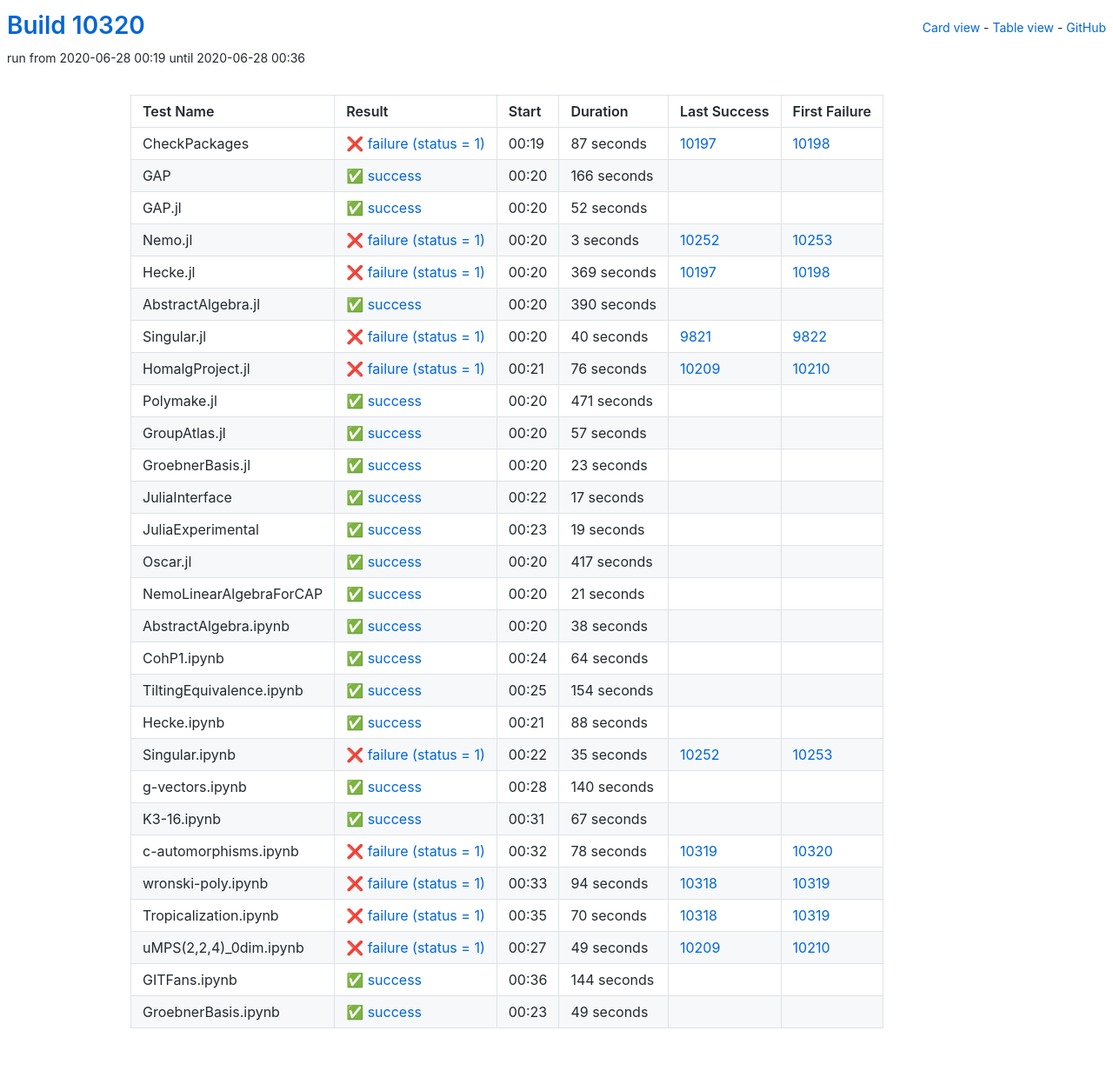
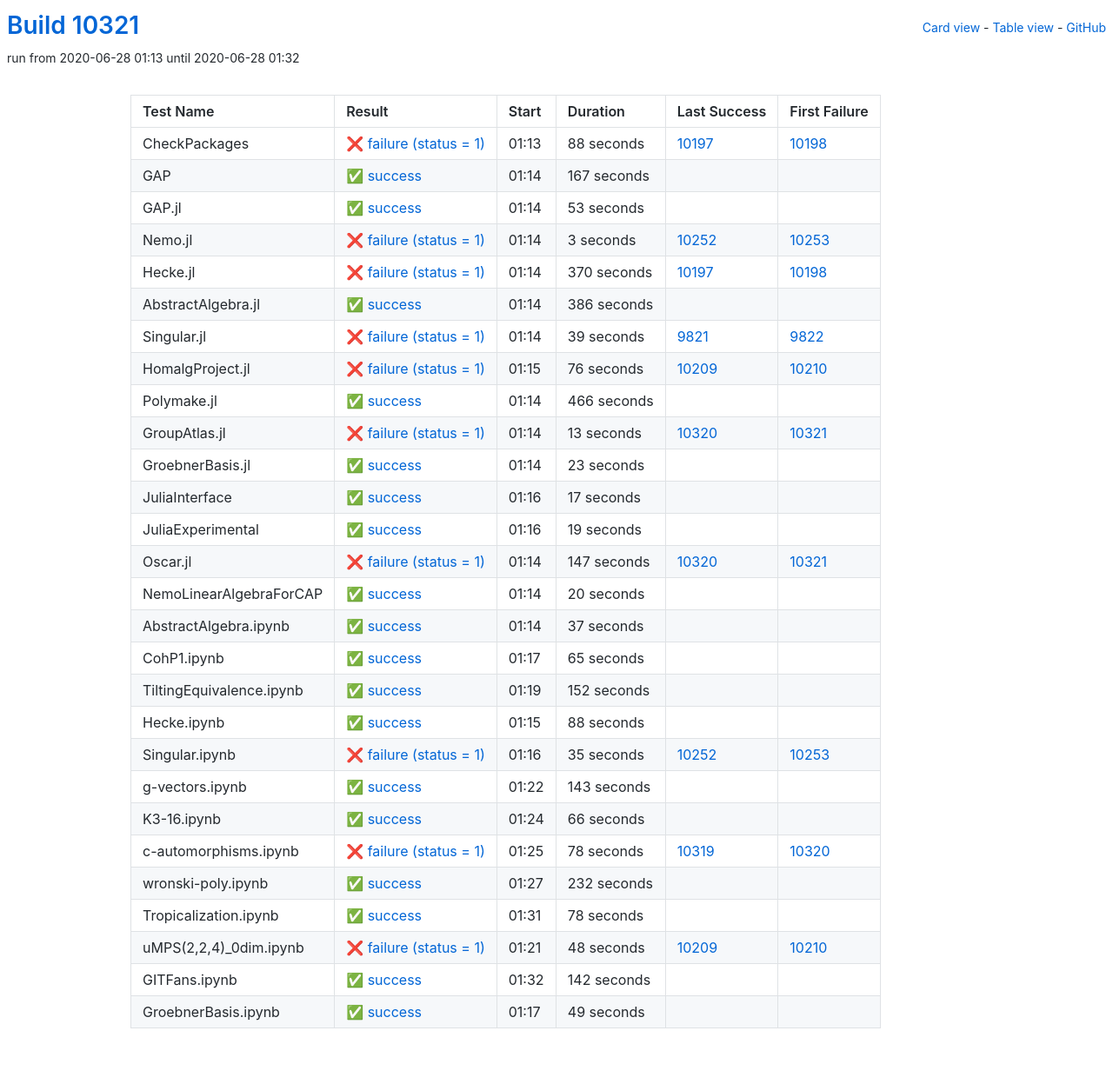
Before and after one commit to oscar-system/oscar-ci-status, a Jekyll site: the page built from table.html, in a window 1280 px wide. Shown: the whole page at 87% size. Built offline with Jekyll 4.4.1, drawn with Linux system fonts in a browser that asks for light colours.

Commit message:
Build #10321

```diff
--- a/_data/ci.yml
+++ b/_data/ci.yml
@@ -1,6 +1,6 @@
 ---
-build: 10320
-build_url: https://oscarci.mathematik.uni-kl.de/job/oscar/10320/
+build: 10321
+build_url: https://oscarci.mathematik.uni-kl.de/job/oscar/10321/
 job: oscar
 organization: oscar-system
 repo: oscar-ci-status
@@ -8,44 +8,44 @@
 tests:
 - name: CheckPackages
   id: checkpackages
-  log: https://oscarci.mathematik.uni-kl.de/job/oscar/10320/artifact/logs/build-10320/CheckPackages.log
-  start: 2020-06-28 00:19
+  log: https://oscarci.mathematik.uni-kl.de/job/oscar/10321/artifact/logs/build-10321/CheckPackages.log
+  start: 2020-06-28 01:13
   success: false
   exitcode: 1
   status: failure
-  duration: 87
+  duration: 88
   last_success: 10197
   last_success_url: https://oscarci.mathematik.uni-kl.de/job/oscar/10197/
   first_failure: 10198
   first_failure_url: https://oscarci.mathematik.uni-kl.de/job/oscar/10198/
 - name: GAP
   id: gap
-  log: https://oscarci.mathematik.uni-kl.de/job/oscar/10320/artifact/logs/build-10320/GAP.log
-  start: 2020-06-28 00:20
+  log: https://oscarci.mathematik.uni-kl.de/job/oscar/10321/artifact/logs/build-10321/GAP.log
+  start: 2020-06-28 01:14
   success: true
   exitcode: 0
   status: success
-  duration: 166
+  duration: 167
   last_success: false
   last_success_url:
   first_failure: false
   first_failure_url:
 - name: GAP.jl
   id: gap-jl
-  log: https://oscarci.mathematik.uni-kl.de/job/oscar/10320/artifact/logs/build-10320/GAP.jl.log
-  start: 2020-06-28 00:20
+  log: https://oscarci.mathematik.uni-kl.de/job/oscar/10321/artifact/logs/build-10321/GAP.jl.log
+  start: 2020-06-28 01:14
   success: true
   exitcode: 0
   status: success
-  duration: 52
+  duration: 53
   last_success: false
   last_success_url:
   first_failure: false
   first_failure_url:
 - name: Nemo.jl
   id: nemo-jl
-  log: https://oscarci.mathematik.uni-kl.de/job/oscar/10320/artifact/logs/build-10320/Nemo.jl.log
-  start: 2020-06-28 00:20
+  log: https://oscarci.mathematik.uni-kl.de/job/oscar/10321/artifact/logs/build-10321/Nemo.jl.log
+  start: 2020-06-28 01:14
   success: false
   exitcode: 1
   status: failure
@@ -56,44 +56,44 @@
   first_failure_url: https://oscarci.mathematik.uni-kl.de/job/oscar/10253/
 - name: Hecke.jl
   id: hecke-jl
-  log: https://oscarci.mathematik.uni-kl.de/job/oscar/10320/artifact/logs/build-10320/Hecke.jl.log
-  start: 2020-06-28 00:20
+  log: https://oscarci.mathematik.uni-kl.de/job/oscar/10321/artifact/logs/build-10321/Hecke.jl.log
+  start: 2020-06-28 01:14
   success: false
   exitcode: 1
   status: failure
-  duration: 369
+  duration: 370
   last_success: 10197
   last_success_url: https://oscarci.mathematik.uni-kl.de/job/oscar/10197/
   first_failure: 10198
   first_failure_url: https://oscarci.mathematik.uni-kl.de/job/oscar/10198/
 - name: AbstractAlgebra.jl
   id: abstractalgebra-jl
-  log: https://oscarci.mathematik.uni-kl.de/job/oscar/10320/artifact/logs/build-10320/AbstractAlgebra.jl.log
-  start: 2020-06-28 00:20
+  log: https://oscarci.mathematik.uni-kl.de/job/oscar/10321/artifact/logs/build-10321/AbstractAlgebra.jl.log
+  start: 2020-06-28 01:14
   success: true
   exitcode: 0
   status: success
-  duration: 390
+  duration: 386
   last_success: false
   last_success_url:
   first_failure: false
   first_failure_url:
 - name: Singular.jl
   id: singular-jl
-  log: https://oscarci.mathematik.uni-kl.de/job/oscar/10320/artifact/logs/build-10320/Singular.jl.log
-  start: 2020-06-28 00:20
+  log: https://oscarci.mathematik.uni-kl.de/job/oscar/10321/artifact/logs/build-10321/Singular.jl.log
+  start: 2020-06-28 01:14
   success: false
   exitcode: 1
   status: failure
-  duration: 40
+  duration: 39
   last_success: 9821
   last_success_url: https://oscarci.mathematik.uni-kl.de/job/oscar/9821/
   first_failure: 9822
   first_failure_url: https://oscarci.mathematik.uni-kl.de/job/oscar/9822/
 - name: HomalgProject.jl
   id: homalgproject-jl
-  log: https://oscarci.mathematik.uni-kl.de/job/oscar/10320/artifact/logs/build-10320/HomalgProject.jl.log
-  start: 2020-06-28 00:21
+  log: https://oscarci.mathematik.uni-kl.de/job/oscar/10321/artifact/logs/build-10321/HomalgProject.jl.log
+  start: 2020-06-28 01:15
   success: false
   exitcode: 1
   status: failure
@@ -104,32 +104,32 @@
   first_failure_url: https://oscarci.mathematik.uni-kl.de/job/oscar/10210/
 - name: Polymake.jl
   id: polymake-jl
-  log: https://oscarci.mathematik.uni-kl.de/job/oscar/10320/artifact/logs/build-10320/Polymake.jl.log
-  start: 2020-06-28 00:20
+  log: https://oscarci.mathematik.uni-kl.de/job/oscar/10321/artifact/logs/build-10321/Polymake.jl.log
+  start: 2020-06-28 01:14
   success: true
   exitcode: 0
   status: success
-  duration: 471
+  duration: 466
   last_success: false
   last_success_url:
   first_failure: false
   first_failure_url:
 - name: GroupAtlas.jl
   id: groupatlas-jl
-  log: https://oscarci.mathematik.uni-kl.de/job/oscar/10320/artifact/logs/build-10320/GroupAtlas.jl.log
-  start: 2020-06-28 00:20
-  success: true
-  exitcode: 0
-  status: success
-  duration: 57
-  last_success: false
-  last_success_url:
-  first_failure: false
-  first_failure_url:
+  log: https://oscarci.mathematik.uni-kl.de/job/oscar/10321/artifact/logs/build-10321/GroupAtlas.jl.log
+  start: 2020-06-28 01:14
+  success: false
+  exitcode: 1
+  status: failure
+  duration: 13
+  last_success: 10320
+  last_success_url: https://oscarci.mathematik.uni-kl.de/job/oscar/10320/
+  first_failure: 10321
+  first_failure_url: https://oscarci.mathematik.uni-kl.de/job/oscar/10321/
 - name: GroebnerBasis.jl
   id: groebnerbasis-jl
-  log: https://oscarci.mathematik.uni-kl.de/job/oscar/10320/artifact/logs/build-10320/GroebnerBasis.jl.log
-  start: 2020-06-28 00:20
+  log: https://oscarci.mathematik.uni-kl.de/job/oscar/10321/artifact/logs/build-10321/GroebnerBasis.jl.log
+  start: 2020-06-28 01:14
   success: true
   exitcode: 0
   status: success
@@ -140,8 +140,8 @@
   first_failure_url:
 - name: JuliaInterface
   id: juliainterface
-  log: https://oscarci.mathematik.uni-kl.de/job/oscar/10320/artifact/logs/build-10320/JuliaInterface.log
-  start: 2020-06-28 00:22
+  log: https://oscarci.mathematik.uni-kl.de/job/oscar/10321/artifact/logs/build-10321/JuliaInterface.log
+  start: 2020-06-28 01:16
   success: true
   exitcode: 0
   status: success
@@ -152,8 +152,8 @@
   first_failure_url:
 - name: JuliaExperimental
   id: juliaexperimental
-  log: https://oscarci.mathematik.uni-kl.de/job/oscar/10320/artifact/logs/build-10320/JuliaExperimental.log
-  start: 2020-06-28 00:23
+  log: https://oscarci.mathematik.uni-kl.de/job/oscar/10321/artifact/logs/build-10321/JuliaExperimental.log
+  start: 2020-06-28 01:16
   success: true
   exitcode: 0
   status: success
@@ -164,68 +164,68 @@
   first_failure_url:
 - name: Oscar.jl
   id: oscar-jl
-  log: https://oscarci.mathematik.uni-kl.de/job/oscar/10320/artifact/logs/build-10320/Oscar.jl.log
-  start: 2020-06-28 00:20
+  log: https://oscarci.mathematik.uni-kl.de/job/oscar/10321/artifact/logs/build-10321/Oscar.jl.log
+  start: 2020-06-28 01:14
+  success: false
+  exitcode: 1
+  status: failure
+  duration: 147
+  last_success: 10320
+  last_success_url: https://oscarci.mathematik.uni-kl.de/job/oscar/10320/
+  first_failure: 10321
+  first_failure_url: https://oscarci.mathematik.uni-kl.de/job/oscar/10321/
+- name: NemoLinearAlgebraForCAP
+  id: nemolinearalgebraforcap
+  log: https://oscarci.mathematik.uni-kl.de/job/oscar/10321/artifact/logs/build-10321/NemoLinearAlgebraForCAP.log
+  start: 2020-06-28 01:14
   success: true
   exitcode: 0
   status: success
-  duration: 417
-  last_success: false
-  last_success_url:
-  first_failure: false
-  first_failure_url:
-- name: NemoLinearAlgebraForCAP
-  id: nemolinearalgebraforcap
-  log: https://oscarci.mathematik.uni-kl.de/job/oscar/10320/artifact/logs/build-10320/NemoLinearAlgebraForCAP.log
-  start: 2020-06-28 00:20
-  success: true
-  exitcode: 0
-  status: success
-  duration: 21
+  duration: 20
   last_success: false
   last_success_url:
   first_failure: false
   first_failure_url:
 - name: AbstractAlgebra.ipynb
   id: abstractalgebra-ipynb
-  log: https://oscarci.mathematik.uni-kl.de/job/oscar/10320/artifact/logs/build-10320/AbstractAlgebra.ipynb.log
-  start: 2020-06-28 00:20
+  log: https://oscarci.mathematik.uni-kl.de/job/oscar/10321/artifact/logs/build-10321/AbstractAlgebra.ipynb.log
+  start: 2020-06-28 01:14
   success: true
   exitcode: 0
   status: success
-  duration: 38
+  duration: 37
   last_success: false
   last_success_url:
   first_failure: false
   first_failure_url:
 - name: CohP1.ipynb
   id: cohp1-ipynb
-  log: https://oscarci.mathematik.uni-kl.de/job/oscar/10320/artifact/logs/build-10320/CohP1.ipynb.log
-  start: 2020-06-28 00:24
+  log: https://oscarci.mathematik.uni-kl.de/job/oscar/10321/artifact/logs/build-10321/CohP1.ipynb.log
+  start: 2020-06-28 01:17
   success: true
   exitcode: 0
   status: success
-  duration: 64
+  duration: 65
   last_success: false
   last_success_url:
   first_failure: false
   first_failure_url:
 - name: TiltingEquivalence.ipynb
   id: tiltingequivalence-ipynb
-  log: https://oscarci.mathematik.uni-kl.de/job/oscar/10320/artifact/logs/build-10320/TiltingEquivalence.ipynb.log
-  start: 2020-06-28 00:25
+  log: https://oscarci.mathematik.uni-kl.de/job/oscar/10321/artifact/logs/build-10321/TiltingEquivalence.ipynb.log
+  start: 2020-06-28 01:19
   success: true
   exitcode: 0
   status: success
-  duration: 154
+  duration: 152
   last_success: false
   last_success_url:
   first_failure: false
   first_failure_url:
 - name: Hecke.ipynb
   id: hecke-ipynb
-  log: https://oscarci.mathematik.uni-kl.de/job/oscar/10320/artifact/logs/build-10320/Hecke.ipynb.log
-  start: 2020-06-28 00:21
+  log: https://oscarci.mathematik.uni-kl.de/job/oscar/10321/artifact/logs/build-10321/Hecke.ipynb.log
+  start: 2020-06-28 01:15
   success: true
   exitcode: 0
   status: success
@@ -236,8 +236,8 @@
   first_failure_url:
 - name: Singular.ipynb
   id: singular-ipynb
-  log: https://oscarci.mathematik.uni-kl.de/job/oscar/10320/artifact/logs/build-10320/Singular.ipynb.log
-  start: 2020-06-28 00:22
+  log: https://oscarci.mathematik.uni-kl.de/job/oscar/10321/artifact/logs/build-10321/Singular.ipynb.log
+  start: 2020-06-28 01:16
   success: false
   exitcode: 1
   status: failure
@@ -248,32 +248,32 @@
   first_failure_url: https://oscarci.mathematik.uni-kl.de/job/oscar/10253/
 - name: g-vectors.ipynb
   id: g-vectors-ipynb
-  log: https://oscarci.mathematik.uni-kl.de/job/oscar/10320/artifact/logs/build-10320/g-vectors.ipynb.log
-  start: 2020-06-28 00:28
+  log: https://oscarci.mathematik.uni-kl.de/job/oscar/10321/artifact/logs/build-10321/g-vectors.ipynb.log
+  start: 2020-06-28 01:22
   success: true
   exitcode: 0
   status: success
-  duration: 140
+  duration: 143
   last_success: false
   last_success_url:
   first_failure: false
   first_failure_url:
 - name: K3-16.ipynb
   id: k3-16-ipynb
-  log: https://oscarci.mathematik.uni-kl.de/job/oscar/10320/artifact/logs/build-10320/K3-16.ipynb.log
-  start: 2020-06-28 00:31
+  log: https://oscarci.mathematik.uni-kl.de/job/oscar/10321/artifact/logs/build-10321/K3-16.ipynb.log
+  start: 2020-06-28 01:24
   success: true
   exitcode: 0
   status: success
-  duration: 67
+  duration: 66
   last_success: false
   last_success_url:
   first_failure: false
   first_failure_url:
 - name: c-automorphisms.ipynb
   id: c-automorphisms-ipynb
-  log: https://oscarci.mathematik.uni-kl.de/job/oscar/10320/artifact/logs/build-10320/c-automorphisms.ipynb.log
-  start: 2020-06-28 00:32
+  log: https://oscarci.mathematik.uni-kl.de/job/oscar/10321/artifact/logs/build-10321/c-automorphisms.ipynb.log
+  start: 2020-06-28 01:25
   success: false
   exitcode: 1
   status: failure
@@ -284,56 +284,56 @@
   first_failure_url: https://oscarci.mathematik.uni-kl.de/job/oscar/10320/
 - name: wronski-poly.ipynb
   id: wronski-poly-ipynb
-  log: https://oscarci.mathematik.uni-kl.de/job/oscar/10320/artifact/logs/build-10320/wronski-poly.ipynb.log
-  start: 2020-06-28 00:33
+  log: https://oscarci.mathematik.uni-kl.de/job/oscar/10321/artifact/logs/build-10321/wronski-poly.ipynb.log
+  start: 2020-06-28 01:27
+  success: true
+  exitcode: 0
+  status: success
+  duration: 232
+  last_success: false
+  last_success_url:
+  first_failure: false
+  first_failure_url:
+- name: Tropicalization.ipynb
+  id: tropicalization-ipynb
+  log: https://oscarci.mathematik.uni-kl.de/job/oscar/10321/artifact/logs/build-10321/Tropicalization.ipynb.log
+  start: 2020-06-28 01:31
+  success: true
+  exitcode: 0
+  status: success
+  duration: 78
+  last_success: false
+  last_success_url:
+  first_failure: false
+  first_failure_url:
+- name: uMPS(2,2,4)_0dim.ipynb
+  id: umps-2-2-4-0dim-ipynb
+  log: https://oscarci.mathematik.uni-kl.de/job/oscar/10321/artifact/logs/build-10321/uMPS-2-2-4-_0dim.ipynb.log
+  start: 2020-06-28 01:21
   success: false
   exitcode: 1
   status: failure
-  duration: 94
-  last_success: 10318
-  last_success_url: https://oscarci.mathematik.uni-kl.de/job/oscar/10318/
-  first_failure: 10319
-  first_failure_url: https://oscarci.mathematik.uni-kl.de/job/oscar/10319/
-- name: Tropicalization.ipynb
-  id: tropicalization-ipynb
-  log: https://oscarci.mathematik.uni-kl.de/job/oscar/10320/artifact/logs/build-10320/Tropicalization.ipynb.log
-  start: 2020-06-28 00:35
-  success: false
-  exitcode: 1
-  status: failure
-  duration: 70
-  last_success: 10318
-  last_success_url: https://oscarci.mathematik.uni-kl.de/job/oscar/10318/
-  first_failure: 10319
-  first_failure_url: https://oscarci.mathematik.uni-kl.de/job/oscar/10319/
-- name: uMPS(2,2,4)_0dim.ipynb
-  id: umps-2-2-4-0dim-ipynb
-  log: https://oscarci.mathematik.uni-kl.de/job/oscar/10320/artifact/logs/build-10320/uMPS-2-2-4-_0dim.ipynb.log
-  start: 2020-06-28 00:27
-  success: false
-  exitcode: 1
-  status: failure
-  duration: 49
+  duration: 48
   last_success: 10209
   last_success_url: https://oscarci.mathematik.uni-kl.de/job/oscar/10209/
   first_failure: 10210
   first_failure_url: https://oscarci.mathematik.uni-kl.de/job/oscar/10210/
 - name: GITFans.ipynb
   id: gitfans-ipynb
-  log: https://oscarci.mathematik.uni-kl.de/job/oscar/10320/artifact/logs/build-10320/GITFans.ipynb.log
-  start: 2020-06-28 00:36
+  log: https://oscarci.mathematik.uni-kl.de/job/oscar/10321/artifact/logs/build-10321/GITFans.ipynb.log
+  start: 2020-06-28 01:32
   success: true
   exitcode: 0
   status: success
-  duration: 144
+  duration: 142
   last_success: false
   last_success_url:
   first_failure: false
   first_failure_url:
 - name: GroebnerBasis.ipynb
   id: groebnerbasis-ipynb
-  log: https://oscarci.mathematik.uni-kl.de/job/oscar/10320/artifact/logs/build-10320/GroebnerBasis.ipynb.log
-  start: 2020-06-28 00:23
+  log: https://oscarci.mathematik.uni-kl.de/job/oscar/10321/artifact/logs/build-10321/GroebnerBasis.ipynb.log
+  start: 2020-06-28 01:17
   success: true
   exitcode: 0
   status: success
```
Also changed, not shown: README.md.
